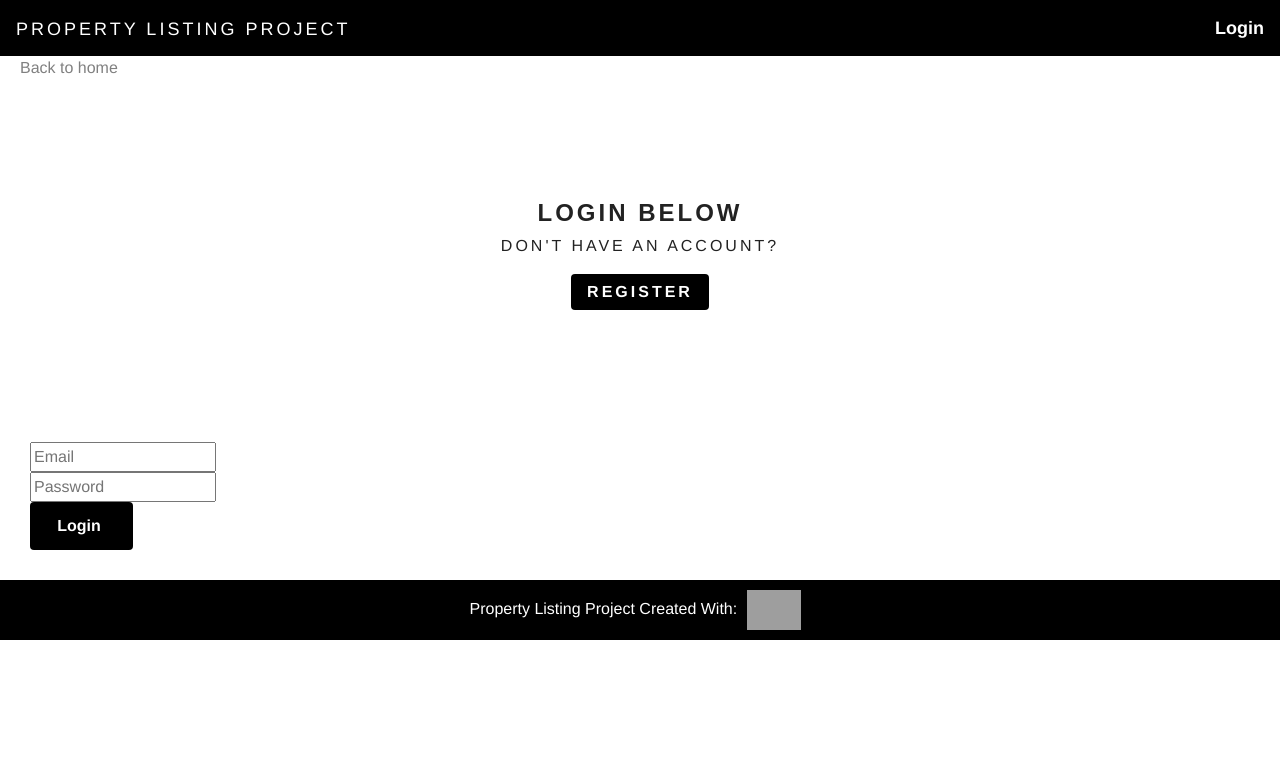
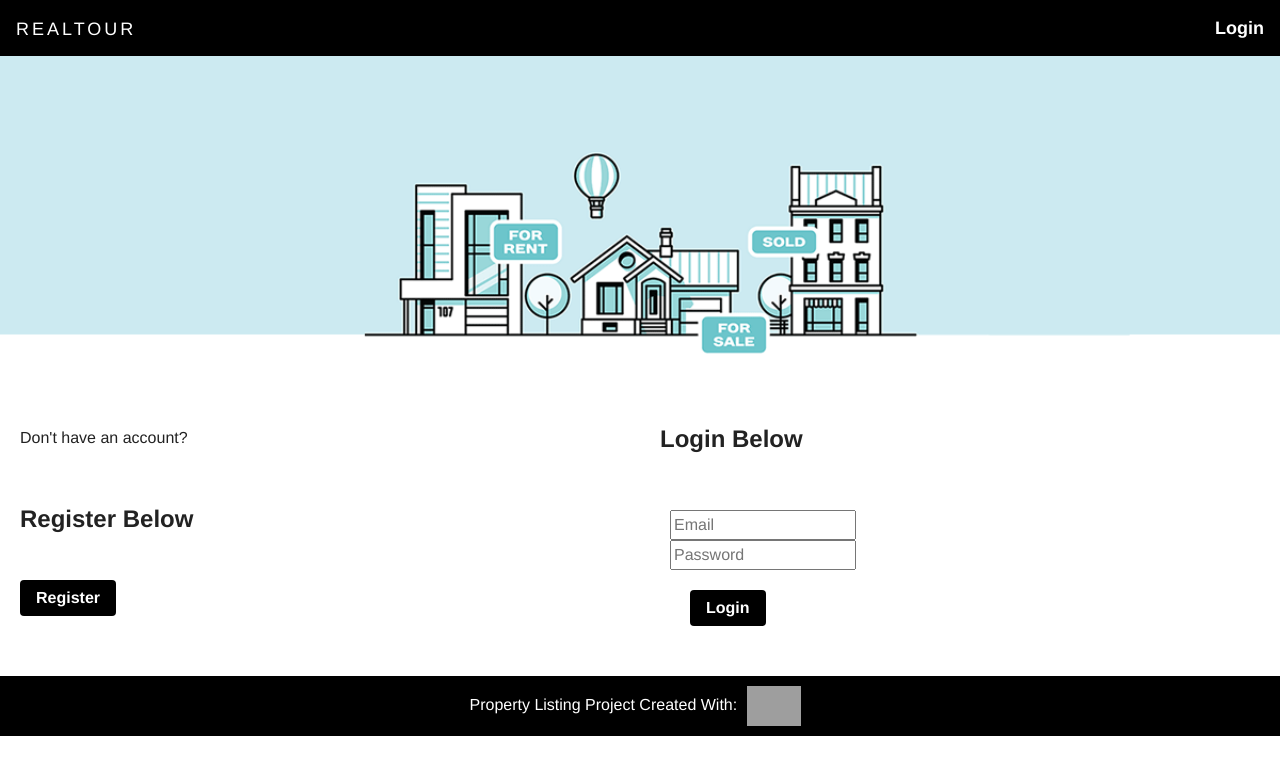
Before and after one commit to kellysal/project-re, a React (Create React App) app in the folder client/: page /login in a window 1280 px wide. Shown: the top 774 px of the page. Built offline with nearby package versions, Linux system fonts and the light colour scheme; grey boxes are pictures that could not be loaded; a web font is replaced by a local one.

Commit message:
added styles

```diff
--- a/client/src/components/Auth/Login.js
+++ b/client/src/components/Auth/Login.js
@@ -2,7 +2,7 @@ import React, { Component } from "react";
 import { Link } from "react-router-dom";
 // import { withRouter } from "react-router-dom";
 import { Col, Row, Container } from "../Grid";
-import Jumbotron from "../Jumbotron";
+import { LandingJumbotron } from "../Jumbotron";
 import "./style.css";
 import API from "../../utils/API";
 
@@ -45,21 +45,23 @@ class Login extends Component {
         return (
             <Container fluid>
                 <Row>
-                    <Col size="md-12">
-                        <Link to="/" style={{ padding: 20 }}>Back to home</Link>
+                    <Col size="lg-12">
+                        <LandingJumbotron />
                     </Col>
                 </Row>
                 <Row>
                     <Col size="lg-12">
-                        <Jumbotron>
-                            <h4>Login Below</h4>
-                            <p>Don't have an account?</p>
-                            <Link to="/register" className="btn">Register</Link>
-                        </Jumbotron>
+
                     </Col>
                 </Row>
                 <Row>
-                    <Col size="lg-12">
+                    <Col size="md-6">
+                        <p style={{ padding: 20, textAlign: "left", fontFamily: "Helvetica" }}>Don't have an account?</p>
+                        <h4 style={{ padding: 20, textAlign: "left", fontFamily: "Helvetica" }}>Register Below</h4>
+                        <Link to="/register" className="btn">Register</Link>
+                    </Col>
+                    <Col size="md-6">
+                        <h4 style={{ padding: 20, textAlign: "left", fontFamily: "Helvetica" }}>Login Below</h4>
                         <form onSubmit={this.onSubmit} style={{ padding: 30 }}>
                             <div className="input-field">
                                 <input
@@ -79,8 +81,8 @@ class Login extends Component {
                                     placeholder="Password"
                                 />
                             </div>
-                            <div className="btn btn-primary" style={{ paddingLeft: "11.250px" }}>
-                                <button type="submit" className="btn">Login</button>
+                            <div>
+                                <button type="submit" className="btn" style={{ marginTop: 20 }}>Login</button>
                             </div>
                         </form>
                     </Col>
--- a/client/src/components/Auth/Register.js
+++ b/client/src/components/Auth/Register.js
@@ -1,6 +1,6 @@
 import React, { Component } from "react";
 import { Link } from "react-router-dom";
-import Jumbotron from "../Jumbotron";
+import { LandingJumbotron } from "../Jumbotron";
 import { Col, Row, Container } from "../Grid";
 import "./style.css";
 import API from "../../utils/API";
@@ -38,19 +38,15 @@ class Register extends Component {
             <Container fluid>
                 <Row>
                     <Col size="lg-12">
-                        <Link to="/" className="btnhome">Back to home</Link>
+                        <LandingJumbotron />
                     </Col>
                 </Row>
                 <Row>
-                    <Col size="lg-12">
-                        <Jumbotron>
-                            <h4>Register Below</h4>
-                            <p>Already have an account?</p><Link to="/login" className="btn">Log in</Link>
-                        </Jumbotron>
+                    <Col size="md-6">
+                        <h4 style={{ padding: 20, textAlign: "left", fontFamily: "Helvetica" }}>Register Below</h4>
+                        <p style={{ padding: 20, textAlign: "left", fontFamily: "Helvetica" }}>Already have an account?</p><Link to="/login" className="btn">Log in</Link>
                     </Col>
-                </Row>
-                <Row>
-                    <Col size="lg-12">
+                    <Col size="md-6">
                         <form onSubmit={this.onSubmit} style={{ padding: 30 }}>
                             <div className="input-field">
                                 <input
@@ -79,7 +75,7 @@ class Register extends Component {
                                     placeholder="Password"
                                 />
                             </div>
-                            <div className="btn btn-primary" style={{ paddingLeft: "11.250px" }}>
+                            <div>
                                 <button type="submit" className="btn">Sign up</button>
                             </div>
                         </form>
--- a/client/src/components/Auth/style.css
+++ b/client/src/components/Auth/style.css
@@ -6,7 +6,8 @@ body, h1, .btn{
     background-color: black;
     color: white;
     border: none;
-    text-align: center
+    text-align: center;
+    margin: 20px;
 }
 
 .jumbotron {
--- a/client/src/components/Jumbotron/index.js
+++ b/client/src/components/Jumbotron/index.js
@@ -1,7 +1,7 @@
 import React from "react";
 import "./style.css";
 
-function Jumbotron({ children }) {
+export function Jumbotron({ children }) {
   return (
     <div
       style={{ height: 300, clear: "both", paddingTop: 120, textAlign: "center" }}
@@ -12,4 +12,13 @@ function Jumbotron({ children }) {
   );
 }
 
-export default Jumbotron;
+export function LandingJumbotron({ children }) {
+  return (
+    <div
+      style={{ height: 350, clear: "both", textAlign: "center" }}
+      className="landingjumbotron"
+    >
+      {children}
+    </div>
+  );
+}
--- a/client/src/components/Jumbotron/style.css
+++ b/client/src/components/Jumbotron/style.css
@@ -4,3 +4,15 @@
     width: 100%;
     text-transform: uppercase;
 }
+
+.landingjumbotron{
+    font-family: "Helvetica", sans-serif;
+    letter-spacing: 3px;
+    width: 100%;
+    text-transform: uppercase;
+    /* background-color: aquamarine; */
+    background-image: url("../../assets/welcome.gif");
+    background-position: center;
+    background-repeat: no-repeat;
+    background-size: cover;
+}
--- a/client/src/components/Nav/index.js
+++ b/client/src/components/Nav/index.js
@@ -7,7 +7,7 @@ function Nav(props) {
   return (
     <nav className="navbar navbar-expand-lg navbar-dark bg-dark">
       <a className="navbar-brand" href="/">
-        Property Listing Project
+        RealTour
       </a>
       <Link to='/login' style={{ color: "white", fontFamily: "Helvetica" }} className="ml-auto">Login</Link>
     </nav>
--- a/client/src/pages/Detail.js
+++ b/client/src/pages/Detail.js
@@ -1,7 +1,7 @@
 import React, { Component } from "react";
 import { Link } from "react-router-dom";
 import { Col, Row, Container } from "../components/Grid";
-import Jumbotron from "../components/Jumbotron";
+import { Jumbotron } from "../components/Jumbotron";
 import API from "../utils/API";
 import surveyAPI from "../utils/surveyAPI";
 import { Input, FormBtn } from "../components/Form";
@@ -135,6 +135,7 @@ class Detail extends Component {
                 return (
                   <div>
                     <h5 style={{ margin: 25, fontFamily: "Helvetica" }}><FontAwesomeIcon key={idx} icon="check" color={"green"} />{`${idx + 1} Checklist Item`} </h5>
+
                     <Input
                       key={idx}
                       id={`a${idx}`}
--- a/client/src/pages/Landing.js
+++ b/client/src/pages/Landing.js
@@ -2,7 +2,7 @@ import React, { Component } from "react";
 import { Link } from "react-router-dom";
 import { Col, Row, Container } from "../components/Grid";
 import "../style.css";
-import Jumbotron from "../components/Jumbotron";
+import { LandingJumbotron } from "../components/Jumbotron";
 
 class Landing extends Component {
     render() {
@@ -10,20 +10,20 @@ class Landing extends Component {
             <Container fluid>
                 <Row>
                     <Col size="lg-12">
-                        <Jumbotron>
-                            <h4 style={{ padding: 20, textAlign: "center" }}>
-                                Welcome message
-                        </h4>
-                            <p style={{ padding: 20 }}>Additional text</p>
-                        </Jumbotron>
+                        <LandingJumbotron />
+                        <h1 style={{ padding: 20, textAlign: "center", fontFamily: "Helvetica" }}>
+                            WELCOME TO REALTOUR
+                        </h1>
+                        <p style={{ padding: 20, marginLeft: 50, marginRight: 50, textAlign: "center", fontFamily: "Helvetica" }}>Property viewing isn’t only for getting a sneak peek into what life could be like living in that space… it’s about making sure that space is secure, livable and in all-around good condition. Don’t sign the lease simply because of the curb appeal or square footage – you need to diligently inspect your prospective home so you don’t end up with a raw deal.
+</p>
                     </Col>
                 </Row>
                 <Row>
                     <Col size="md-6">
-                        <Link to="/register" style={{ margin: 50 }} className="btn btn-primary registerbtn">Register</Link>
+                        <Link to="/register" style={{ margin: 50, fontFamily: "Helvetica" }} className="btn btn-primary registerbtn">Register</Link>
                     </Col>
                     <Col size="md-6">
-                        <Link to="/login" style={{ margin: 50 }} className="btn btn-primary loginbtn">Login</Link>
+                        <Link to="/login" style={{ margin: 50, fontFamily: "Helvetica" }} className="btn btn-primary loginbtn">Login</Link>
                     </Col>
                 </Row>
             </Container>
--- a/client/src/pages/Listings.js
+++ b/client/src/pages/Listings.js
@@ -1,6 +1,6 @@
 import React, { Component } from "react";
 // import DeleteBtn from "../components/DeleteBtn";
-import Jumbotron from "../components/Jumbotron";
+import { Jumbotron } from "../components/Jumbotron";
 import Header from "../components/Header";
 import API from "../utils/API";
 // import { Link } from "react-router-dom";
--- a/client/src/pages/NoMatch.js
+++ b/client/src/pages/NoMatch.js
@@ -1,6 +1,6 @@
 import React from "react";
 import { Col, Row, Container } from "../components/Grid";
-import Jumbotron from "../components/Jumbotron";
+import { Jumbotron } from "../components/Jumbotron";
 
 function NoMatch() {
   return (
```
Also changed, not shown: client/src/assets/welcome.gif (added).
